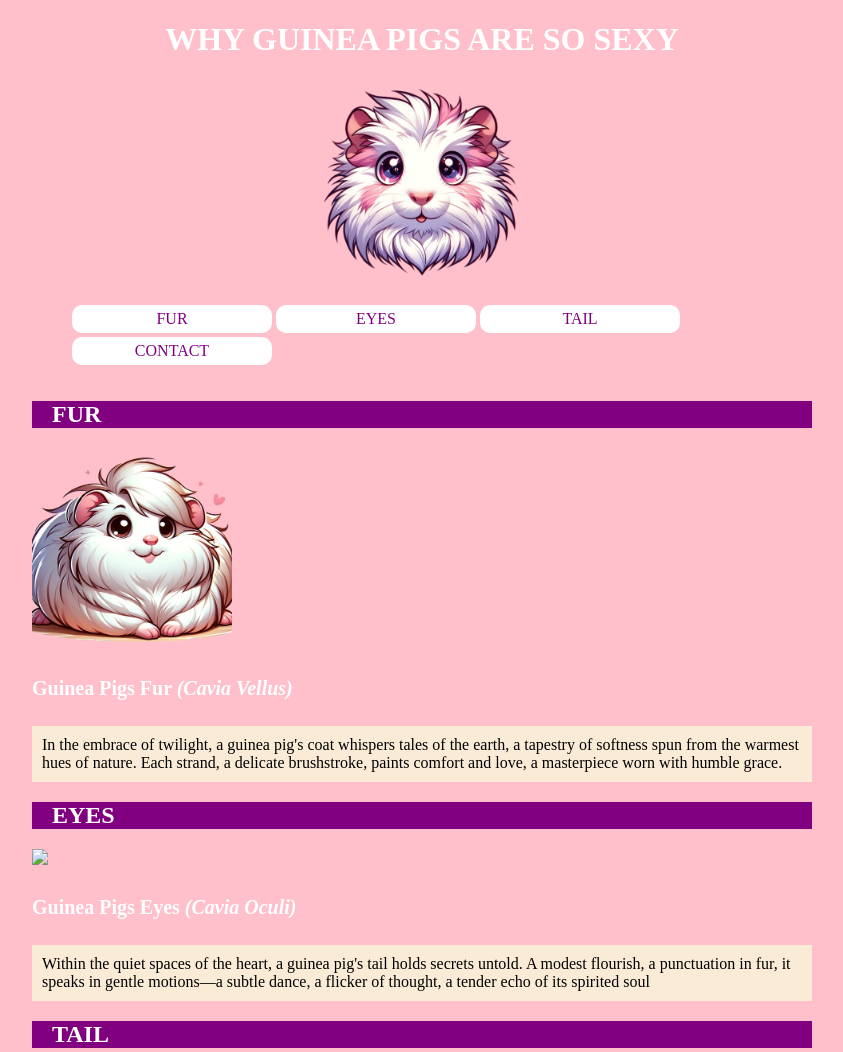
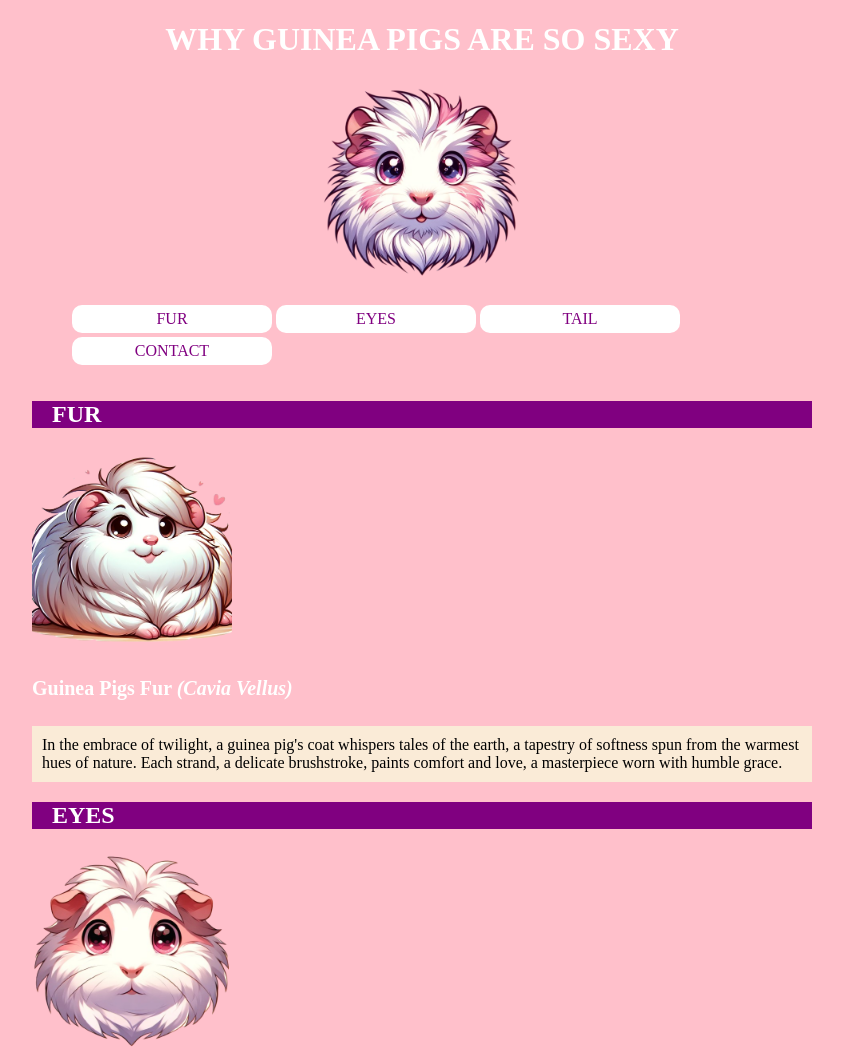
Before and after one commit to kangasleevi/marsut, a plain HTML site: page index.html in a window 1280 px wide. Shown: the top 1052 px of the page, without its empty margins (218-1061 px from the left). Drawn offline with Linux system fonts and the light colour scheme; files whose address does not match are found by name.

Commit message:
Update index.html

```diff
--- a/index.html
+++ b/index.html
@@ -28,7 +28,7 @@
 <p> In the embrace of twilight, a guinea pig's coat whispers tales of the earth, a tapestry of softness spun from the warmest hues of nature. Each strand, a delicate brushstroke, paints comfort and love, a masterpiece worn with humble grace.</p>
 
 <H2 id="eyes" class="eyes"><span>EYES</span></H2>
-<img class="image" src="./Materials/EYES.png">
+<img class="image" src="https://github.com/kangasleevi/marsut/blob/main/EYES.png">
 <H4>Guinea Pigs Eyes <em>(Cavia Oculi)</em></H4>
 <p>Within the quiet spaces of the heart, a guinea pig's tail holds secrets untold. A modest flourish, a punctuation in fur, it speaks in gentle motions—a subtle dance, a flicker of thought, a tender echo of its spirited soul</p>
 
```
